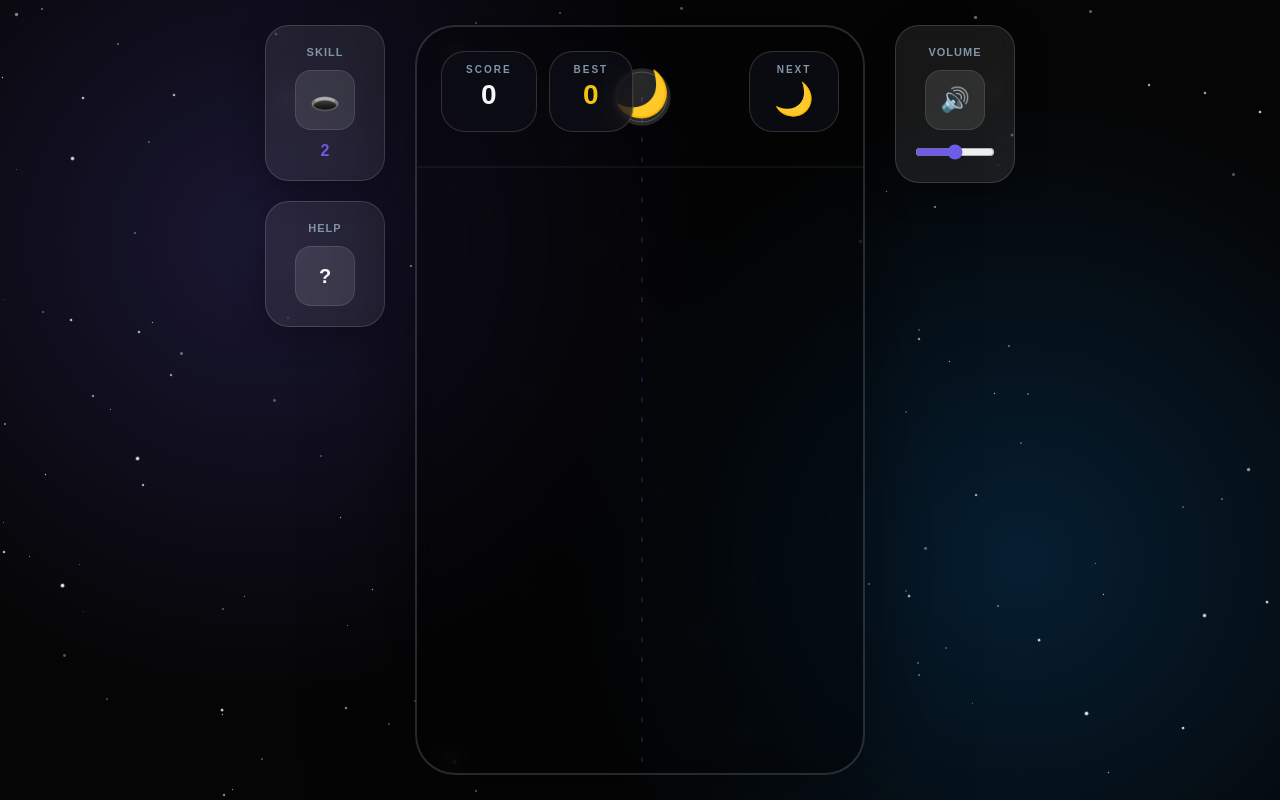
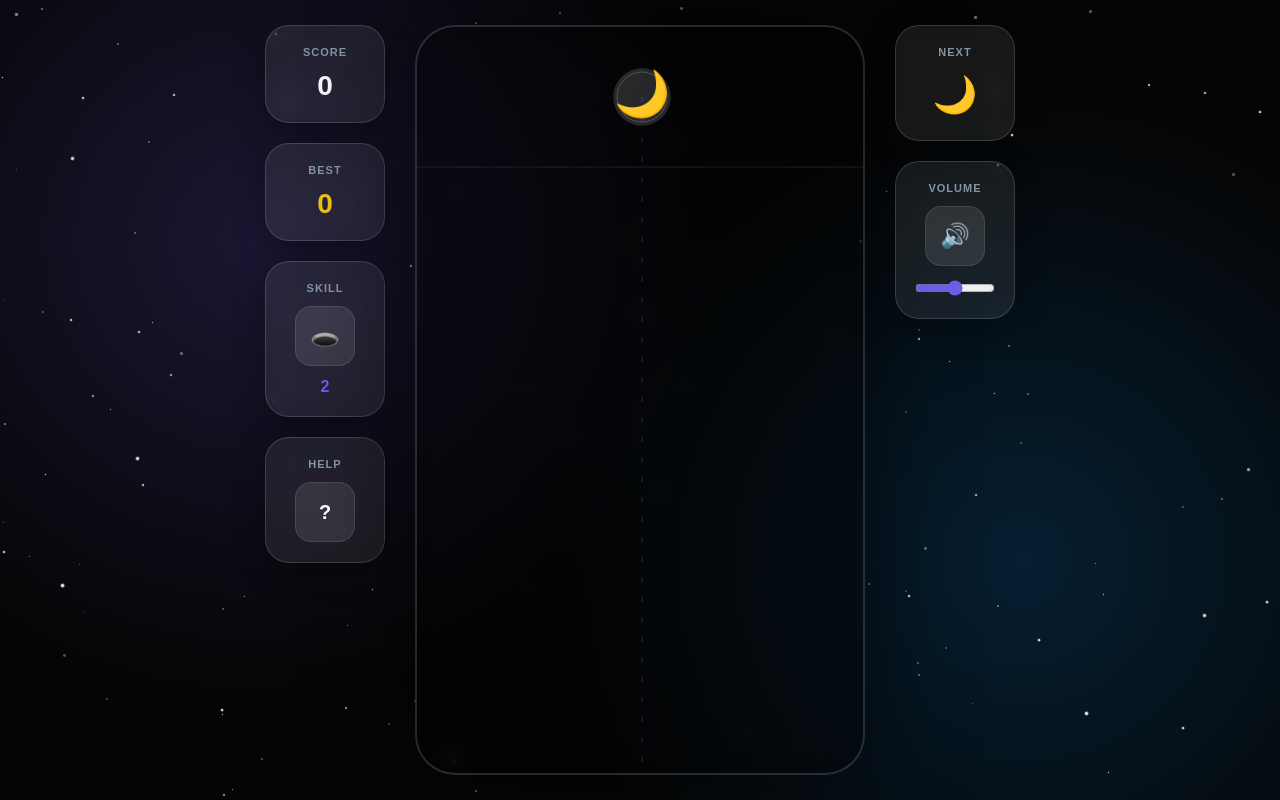
Before and after one commit to ChocoBreeze/My-suika-game, a plain HTML site: page index.html in a window 1280 px wide. Drawn offline with nearby package versions, Linux system fonts and the light colour scheme; animation ran at ten frames a second; a web font is replaced by a local one.

Commit message:
feat: Move Score, Best Score, and Next UI elements outside the game container

```diff
--- a/index.html
+++ b/index.html
@@ -114,52 +114,22 @@
             text-align: center;
         }
 
-        /* 내부 UI 레이어 */
-        #ui-overlay {
-            position: absolute;
-            top: 0;
-            left: 0;
-            width: 100%;
-            padding: 24px;
-            z-index: 100;
-            display: flex;
-            justify-content: space-between;
-            pointer-events: none;
-        }
-
-        .glass-panel {
-            background: rgba(15, 15, 25, 0.7);
-            backdrop-filter: blur(15px);
-            border: 1px solid var(--glass-border);
-            border-radius: 24px;
-            padding: 12px 24px;
-            display: flex;
-            flex-direction: column;
-            align-items: center;
-        }
-
-        .label {
-            font-size: 10px;
-            font-weight: 800;
-            color: #8395a7;
-            text-transform: uppercase;
-            letter-spacing: 2px;
-            margin-bottom: 4px;
-        }
-
         .value {
             font-size: 28px;
             font-weight: 900;
             color: var(--text-light);
+            display: inline-block;
+            transition: transform 0.1s;
         }
 
         #next-preview {
-            width: 40px;
-            height: 40px;
+            width: 50px;
+            height: 50px;
             display: flex;
             align-items: center;
             justify-content: center;
-            font-size: 32px;
+            font-size: 36px;
+            transition: transform 0.15s;
         }
 
         /* 모달 (게임 설명) */
@@ -214,7 +184,11 @@
 
         @media (max-width: 800px) {
             #main-container { flex-direction: column; align-items: center; gap: 15px; overflow-y: auto; }
-            .side-panel { flex-direction: row; width: 450px; justify-content: center; }
+            .side-panel { flex-direction: row; flex-wrap: wrap; width: 100%; max-width: 450px; justify-content: center; gap: 10px; }
+            .control-group { padding: 12px 18px; border-radius: 20px; gap: 8px; }
+            .btn-side { width: 50px; height: 50px; font-size: 20px; }
+            .value { font-size: 22px; }
+            #next-preview { width: 40px; height: 40px; font-size: 28px; }
             #game-wrapper { width: 100vw; height: calc(100vw * 1.6); max-width: 450px; max-height: 750px; }
         }
     </style>
@@ -223,8 +197,16 @@
     <div class="stars-container" id="stars"></div>
 
     <div id="main-container">
-        <!-- 왼쪽 패널: 블랙홀 및 도움말 -->
+        <!-- 왼쪽 패널: 스코어, 베스트 스코어, 도움말 및 스킬 -->
         <div class="side-panel">
+            <div class="control-group">
+                <span class="side-label">Score</span>
+                <span id="score-value" class="value">0</span>
+            </div>
+            <div class="control-group">
+                <span class="side-label">Best</span>
+                <span id="best-value" class="value" style="color: var(--accent-gold);">0</span>
+            </div>
             <div class="control-group">
                 <span class="side-label">Skill</span>
                 <button id="blackhole-btn" class="btn-side">🕳️</button>
@@ -238,23 +220,6 @@
 
         <!-- 중앙: 게임 화면 -->
         <div id="game-wrapper">
-            <div id="ui-overlay">
-                <div style="display: flex; gap: 12px;">
-                    <div class="glass-panel">
-                        <span class="label">Score</span>
-                        <span id="score-value" class="value">0</span>
-                    </div>
-                    <div class="glass-panel">
-                        <span class="label">Best</span>
-                        <span id="best-value" class="value" style="color: var(--accent-gold);">0</span>
-                    </div>
-                </div>
-                <div class="glass-panel">
-                    <span class="label">Next</span>
-                    <div id="next-preview"></div>
-                </div>
-            </div>
-
             <div id="game-over">
                 <h1 style="font-size: 42px; font-weight: 900; background: linear-gradient(135deg, #fff, #74b9ff); -webkit-background-clip: text; -webkit-text-fill-color: transparent;">MISSION FAILED</h1>
                 <p style="margin-bottom: 30px; color: #a4b0be;">Final Score: <span id="final-score">0</span></p>
@@ -264,8 +229,12 @@
             <div id="game-container"></div>
         </div>
 
-        <!-- 오른쪽 패널: 오디오 및 설정 -->
+        <!-- 오른쪽 패널: Next 프리뷰, 오디오 및 설정 -->
         <div class="side-panel">
+            <div class="control-group">
+                <span class="side-label">Next</span>
+                <div id="next-preview"></div>
+            </div>
             <div class="control-group">
                 <span class="side-label">Volume</span>
                 <button id="audio-toggle" class="btn-side"><span id="audio-icon">🔊</span></button>
```
Also changed, not shown: 1 other file.
